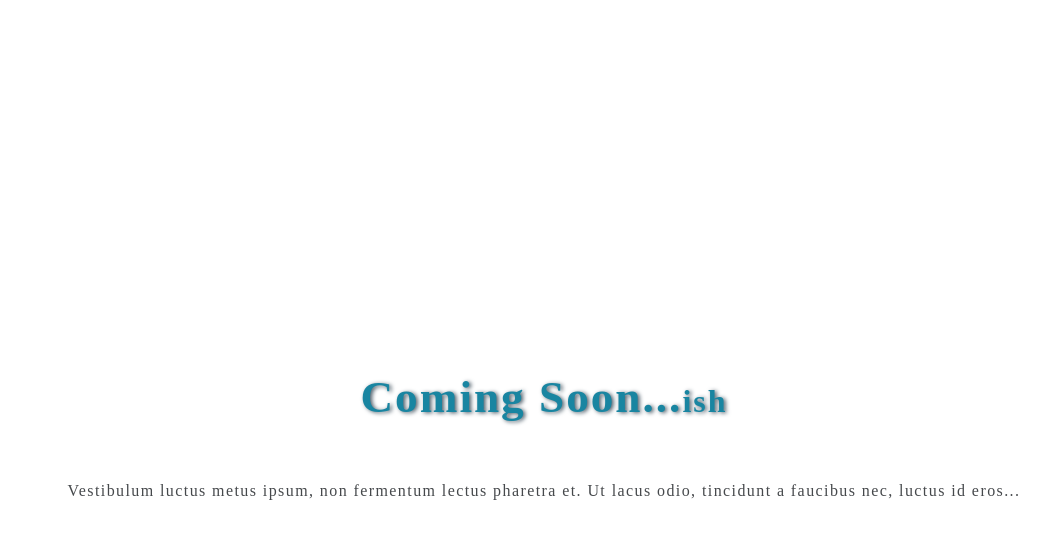
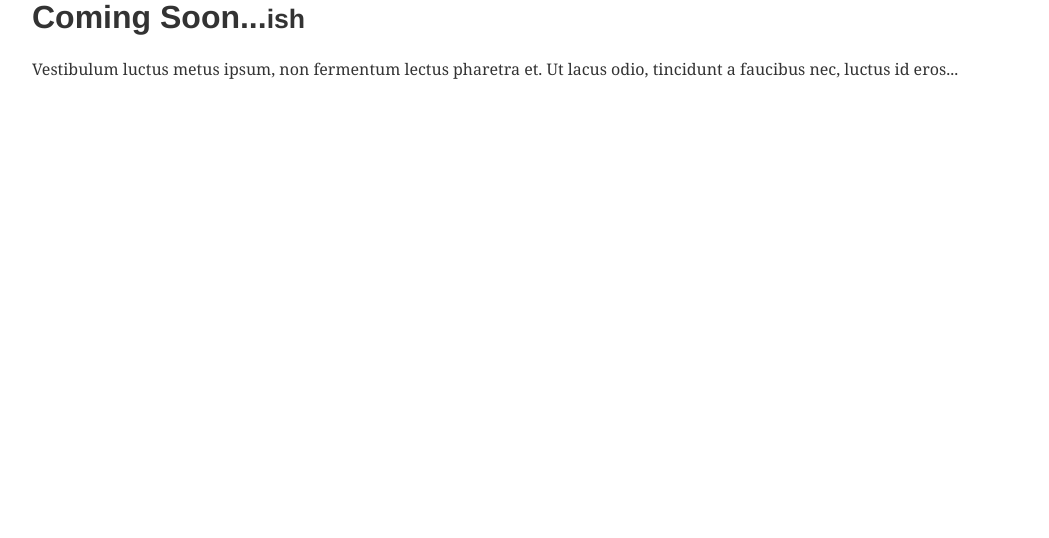
Before and after one commit to Cifixie/thinking.wtf, a Gatsby site: page / in a window 1280 px wide. Shown: the whole page, without its empty margins (96-1145 px from the left). Built offline with nearby package versions, Linux system fonts and the light colour scheme; Gatsby itself is replaced by a stand-in of ours.

Commit message:
Move stuff around

```diff
--- a/gatsby-config.js
+++ b/gatsby-config.js
@@ -17,6 +17,12 @@ module.exports = {
     "gatsby-plugin-styled-components",
     "gatsby-plugin-netlify",
     {
+      resolve: "gatsby-plugin-typography",
+      options: {
+        pathToConfigModule: "src/utils/typography"
+      }
+    },
+    {
       resolve: "gatsby-source-contentful",
       options: {
         spaceId: CONTENTFUL_SPACE_ID,
--- a/package.json
+++ b/package.json
@@ -18,10 +18,12 @@
     "gatsby-plugin-netlify": "^1.0.21",
     "gatsby-plugin-react-helmet": "^2.0.11",
     "gatsby-plugin-styled-components": "^2.0.11",
+    "gatsby-plugin-typography": "^1.7.19",
     "gatsby-source-contentful": "^1.3.54",
     "react-helmet": "^5.2.0",
     "react-markdown": "^3.4.1",
     "styled-components": "^3.4.5",
-    "styled-reset": "^1.3.7"
+    "typography": "^0.16.17",
+    "typography-theme-fairy-gates": "^0.15.11"
   }
 }
--- a/src/layouts/index.js
+++ b/src/layouts/index.js
@@ -1,35 +1,12 @@
 import React from "react";
-import { Helmet } from "react-helmet";
 import { injectGlobal } from "styled-components";
-import reset from "styled-reset";
 
-const styles = () => injectGlobal`
-  ${reset}
+injectGlobal`
   * {
     box-sizing: border-box;
   }
-  body {
-    background-color: #DCDCDD;
-    font-size: calc(12px + (21 - 12) * ((100vw - 320px) / (1440 - 320)));
-  }
 `;
 
-export default class Layout extends React.Component {
-  constructor(props) {
-    super(props);
-    styles();
-  }
-  render() {
-    return (
-      <div>
-        <Helmet>
-          <title>Thinking.wtf</title>
-          <link rel="canonical" href="https://thinking.wtf" />
-          <meta charSet="utf-8" />
-          <meta name="viewport" content="width=device-width, initial-scale=1" />
-        </Helmet>
-        {this.props.children()}
-      </div>
-    );
-  }
-}
+const Layout = ({ children }) => children();
+
+export default Layout;
--- /dev/null
+++ b/src/layouts/page.js
@@ -0,0 +1,31 @@
+import React from "react";
+import { Helmet } from "react-helmet";
+import styled from "styled-components";
+
+const Skeleton = styled.div`
+  display: grid;
+  grid-template-columns:
+    [full-start] auto [content-start] repeat(
+      5,
+      [col-start] minmax(min-content, 12.8em) [col-end]
+    )
+    [content-end] auto [full-end];
+  grid-template-rows: auto auto auto;
+  grid-auto-flow: row;
+  > * {
+    grid-column: content;
+  }
+`;
+
+const Page = ({ children }) => (
+  <Skeleton>
+    <Helmet>
+      <title>Thinking, what the fuck</title>
+      <meta charSet="utf-8" />
+      <meta name="viewport" content="width=device-width, initial-scale=1" />
+    </Helmet>
+    {children}
+  </Skeleton>
+);
+
+export default Page;
--- a/src/pages/index.js
+++ b/src/pages/index.js
@@ -1,34 +1,5 @@
 import React from "react";
-import styled from "styled-components";
-
-const Page = styled.div`
-  height: 100vh;
-  padding: 1em;
-  display: flex;
-  flex-direction: column;
-  align-items: center;
-  justify-content: center;
-
-  h1 {
-    font-size: 2.827em;
-    color: #1985a1;
-    line-height: 1.6;
-    text-shadow: 2px 1px 4px #4c5c68;
-    letter-spacing: 1.999px;
-    text-align: center;
-  }
-
-  p {
-    color: #46494c;
-    line-height: 1.333;
-    letter-spacing: 1.414px;
-    text-align: justify;
-  }
-
-  small {
-    font-size: 0.707em;
-  }
-`;
+import Page from "../layouts/page";
 
 export default () => (
   <Page>
--- /dev/null
+++ b/src/utils/typography.js
@@ -0,0 +1,6 @@
+import Typography from "typography";
+import fairyGatesTheme from "typography-theme-fairy-gates";
+
+const typography = new Typography(fairyGatesTheme);
+
+export default typography;
```
Also changed, not shown: src/templates/blogPost.js (+8 -9 lines), 1 other file.
